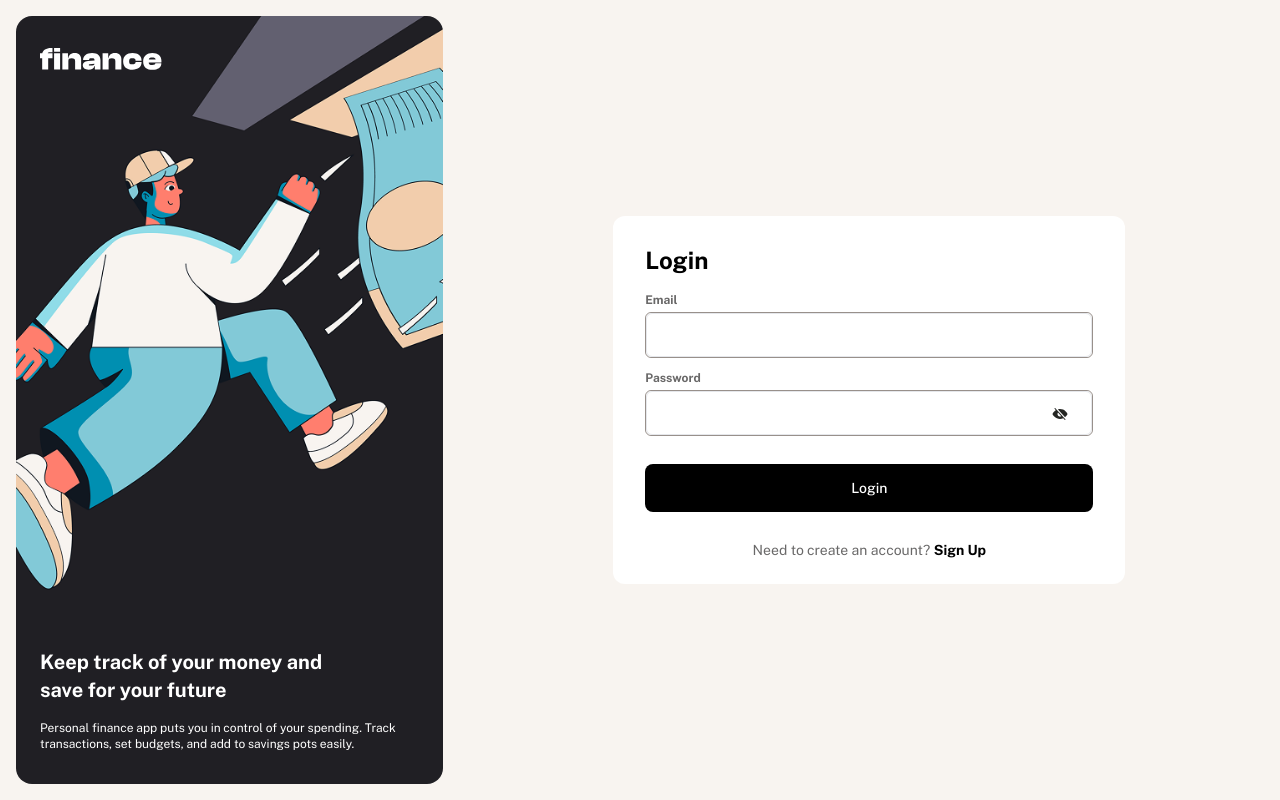
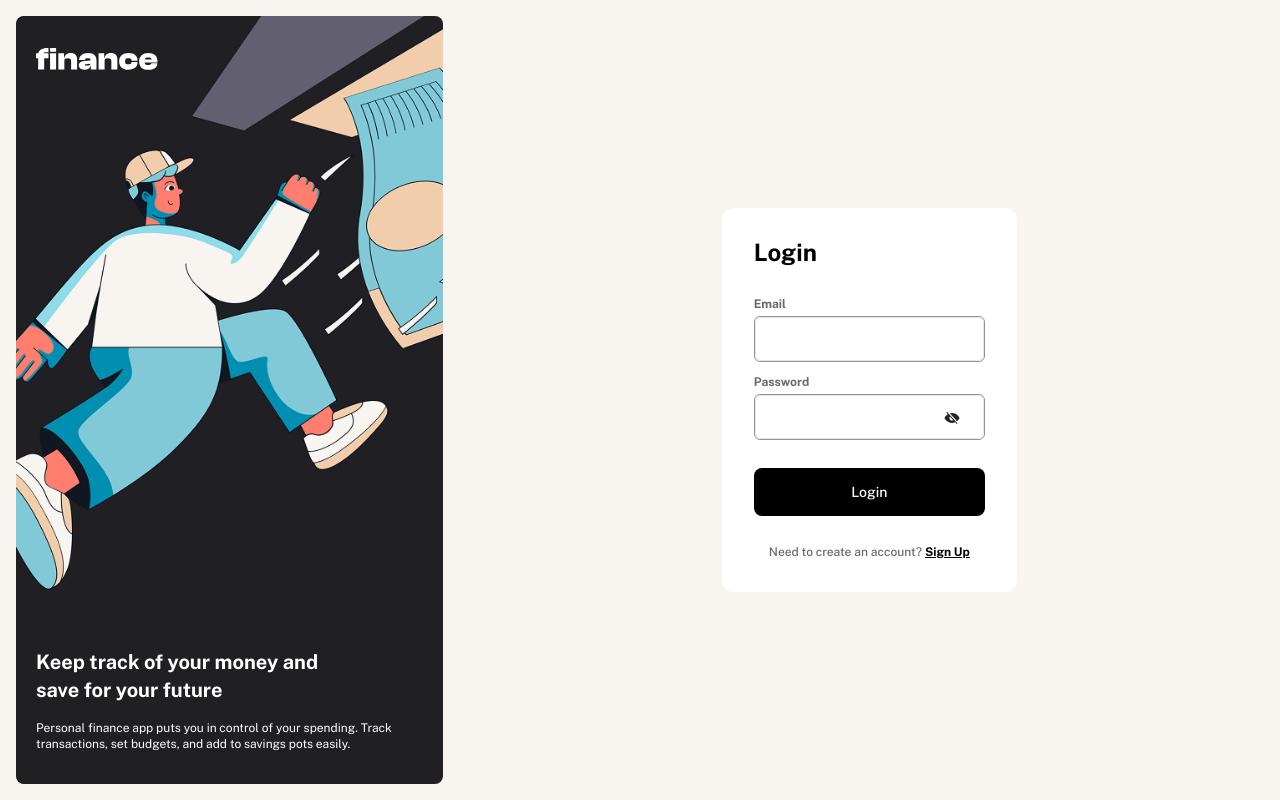
Before and after one commit to SonOfMan12316/mancyDev-finance-tracker, a React (Vite) app: page /sign-in in a window 1280 px wide. Built offline with nearby package versions, Linux system fonts and the light colour scheme; no server answers.

Commit message:
retouched onboarding translation

```diff
--- a/src/components/layout/OnboardingLayout.tsx
+++ b/src/components/layout/OnboardingLayout.tsx
@@ -6,9 +6,9 @@ interface OnboardingLayoutProps {
 
 const OnboardingLayout = ({ children }: OnboardingLayoutProps) => {
   return (
-    <div className="h-screen w-screen bg-ch-beige">
+    <div className="h-full lg:h-screen w-screen bg-ch-beige">
       <div className="flex flex-col lg:flex-row min-h-screen">
-        <div className="flex flex-col justify-between m-4 p-6 lg:py-8 rounded-b-xl lg:rounded-2xl lg:w-1/3 w-full min-h-[50vh] lg:min-h-full bg-onboarding-bg bg-cover bg-no-repeat bg-black ">
+        <div className="flex flex-col justify-between lg:m-4 p-5 lg:py-8 rounded-b-xl lg:rounded-lg lg:w-1/3 w-full min-h-[50vh] lg:min-h-full lg:bg-onboarding-bg bg-cover bg-no-repeat bg-black ">
           <div className="flex justify-center lg:justify-start">
             <Logo />
           </div>
@@ -22,7 +22,7 @@ const OnboardingLayout = ({ children }: OnboardingLayoutProps) => {
             </p>
           </div>
         </div>
-        <div className="flex-1">{children}</div>
+        <div className="my-auto lg:my-0 lg:flex-1">{children}</div>
       </div>
     </div>
   );
--- a/src/components/onboarding/sign-in.tsx
+++ b/src/components/onboarding/sign-in.tsx
@@ -44,12 +44,12 @@ const SignIn = () => {
 
   return (
     <OnboardingLayout>
-      <div className="flex flex-col items-center justify-center h-full">
+      <div className="flex flex-col items-center justify-center h-full px-4">
         <form
           onSubmit={handleSubmit(handleSignIn)}
-          className="bg-white lg:max-w-lg lg:w-35 rounded-xl px-4 pt-6 md:pb-4 md:px-8 lg:pt-7"
+          className="form bg-white rounded-xl px-4 pt-6 md:pb-4 md:px-8 lg:pt-7"
         >
-          <h2 className="text-2xl font-bold mb-4">Login</h2>
+          <h2 className="text-2xl font-bold mb-5 md:mb-7">Login</h2>
           <div className="mt-3">
             <Input
               typeOfInput="normal"
@@ -117,11 +117,11 @@ const SignIn = () => {
           >
             {login.isPending ? "Logging in..." : "Login"}
           </Button>
-          <div className="pb-2">
-            <p className="text-sm text-ch-grey font-normal text-center">
+          <div className="pb-4">
+            <p className="text-xs text-ch-grey font-medium text-center">
               Need to create an account?{" "}
               <span
-                className="text-ch-black font-bold cursor-pointer"
+                className="text-ch-black font-bold cursor-pointer underline"
                 onClick={() => navigate("/sign-up")}
               >
                 Sign Up
--- a/src/components/onboarding/sign-up.tsx
+++ b/src/components/onboarding/sign-up.tsx
@@ -94,12 +94,12 @@ const SignUp = () => {
 
   return (
     <OnboardingLayout>
-      <div className="flex flex-col items-center justify-center h-full">
+      <div className="flex flex-col items-center justify-center h-full px-4">
         <form
           onSubmit={handleSubmit(handleSignUp)}
-          className="bg-white lg:max-w-lg lg:w-35 rounded-xl px-4 pt-6 md:pb-4 md:px-8 lg:pt-7"
+          className="form bg-white rounded-xl px-4 pt-6 md:pb-4 md:px-8 lg:pt-7"
         >
-          <h2 className="text-2xl font-bold mb-4">Sign Up</h2>
+          <h2 className="text-2xl font-bold mb-5 md:mb-7">Sign Up</h2>
           <div className="mt-3">
             <Input
               typeOfInput="normal"
@@ -203,11 +203,11 @@ const SignUp = () => {
           >
             Create Account
           </Button>
-          <div className="pb-2">
-            <p className="text-sm text-ch-grey font-normal text-center">
+          <div className="pb-4">
+            <p className="text-xs text-ch-grey font-medium text-center">
               Already have an account?{" "}
               <span
-                className="text-ch-black font-bold cursor-pointer"
+                className="text-ch-black font-bold cursor-pointer underline"
                 onClick={() => navigate("/sign-in")}
               >
                 Login
```
